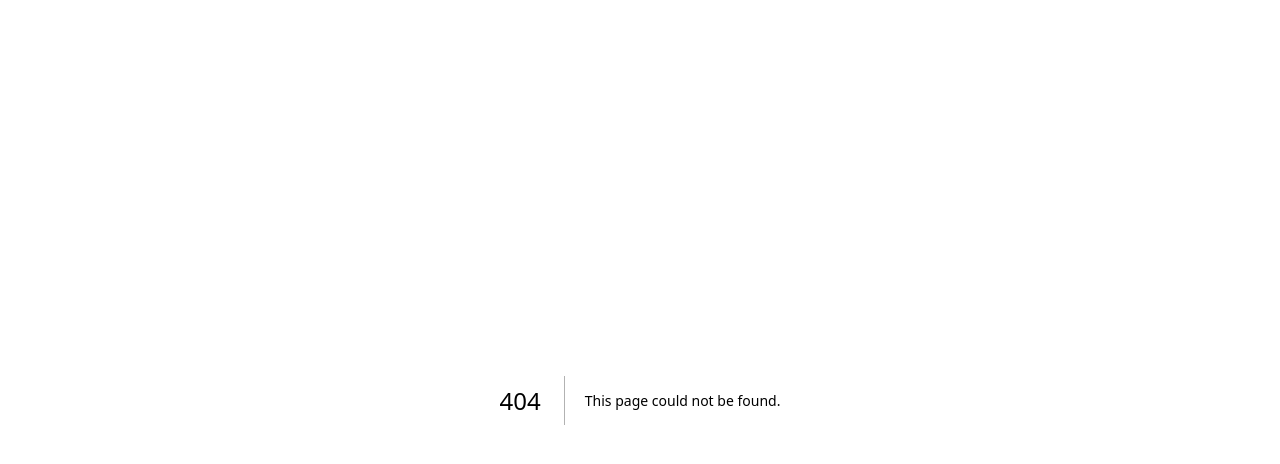
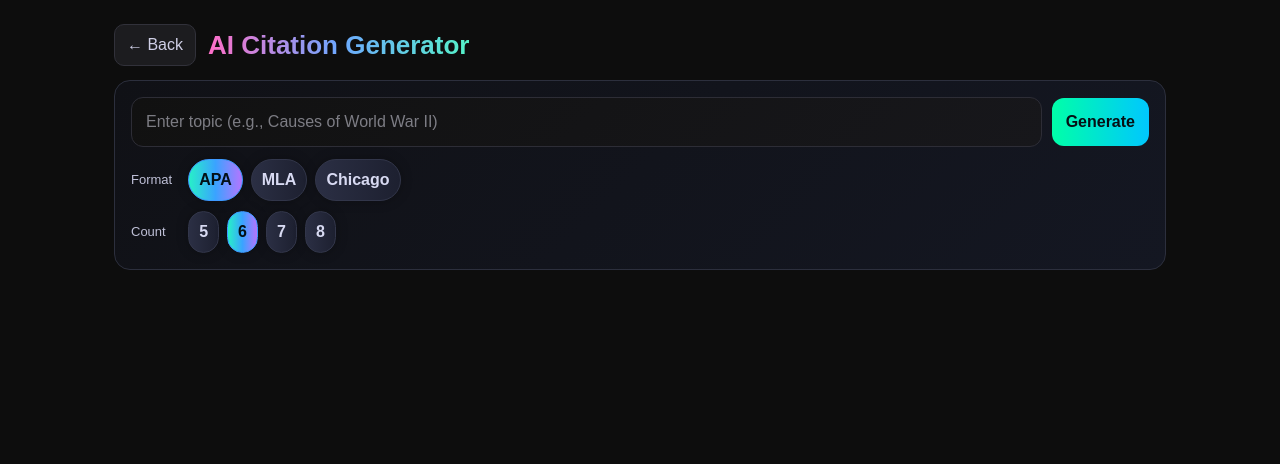
Before and after one commit to hamza07ejaz/MindSpark, a Next.js app: page /citations in a window 1280 px wide. Before the commit this address had no page. Shown: the top 464 px of the page. Built offline with nearby package versions, Linux system fonts and the light colour scheme.

Commit message:
Added AI Citation Generator page with APA, MLA, and Chicago formats (includes copy-all and individual copy features)

```diff
--- /dev/null
+++ b/app/citations/page.tsx
@@ -0,0 +1,290 @@
+"use client";
+import { useMemo, useRef, useState, useEffect } from "react";
+
+type StyleType = "APA" | "MLA" | "Chicago";
+type Citation = { text: string };
+
+export default function CitationsPage() {
+  const [topic, setTopic] = useState("");
+  const [style, setStyle] = useState<StyleType>("APA");
+  const [count, setCount] = useState<number>(6); // default within 5–8
+  const [loading, setLoading] = useState(false);
+  const [citations, setCitations] = useState<Citation[]>([]);
+  const [copiedOne, setCopiedOne] = useState<number | null>(null);
+  const [copiedAll, setCopiedAll] = useState(false);
+
+  const steps = useMemo(
+    () => [
+      "Scanning sources…",
+      "Formatting entries…",
+      "Checking punctuation…",
+      "Polishing capitalization…",
+      "Finalizing references…",
+    ],
+    []
+  );
+  const [step, setStep] = useState(0);
+
+  useEffect(() => {
+    if (!loading) return;
+    setStep(0);
+    const id = setInterval(() => {
+      setStep((s) => (s + 1 < steps.length ? s + 1 : s));
+    }, 900);
+    return () => clearInterval(id);
+  }, [loading, steps.length]);
+
+  const progress = Math.round(((step + 1) / steps.length) * 100);
+
+  async function generate() {
+    if (!topic.trim()) return;
+    setLoading(true);
+    setCitations([]);
+    try {
+      const res = await fetch("/api/generate-citations", {
+        method: "POST",
+        headers: { "Content-Type": "application/json" },
+        body: JSON.stringify({ topic, style, count }),
+      });
+      const data = await res.json();
+      if (Array.isArray(data.citations)) {
+        setCitations(
+          data.citations
+            .map((c: any) => ({ text: String(c.text || "").trim() }))
+            .filter((c: Citation) => c.text.length > 0)
+            .slice(0, 8)
+        );
+      } else {
+        setCitations([]);
+      }
+    } catch (e) {
+      console.error(e);
+      setCitations([]);
+    } finally {
+      setLoading(false);
+    }
+  }
+
+  function copyOne(idx: number) {
+    const t = citations[idx]?.text || "";
+    if (!t) return;
+    navigator.clipboard.writeText(t).then(() => {
+      setCopiedOne(idx);
+      setTimeout(() => setCopiedOne(null), 1500);
+    });
+  }
+
+  function copyAll() {
+    const all = citations.map((c) => c.text).join("\n\n");
+    if (!all.trim()) return;
+    navigator.clipboard.writeText(all).then(() => {
+      setCopiedAll(true);
+      setTimeout(() => setCopiedAll(false), 1500);
+    });
+  }
+
+  return (
+    <div style={page}>
+      <div style={container}>
+        <div style={header}>
+          <button onClick={() => (window.location.href = "/")} style={backBtn}>← Back</button>
+          <h1 style={title}>AI Citation Generator</h1>
+        </div>
+
+        <div style={card}>
+          <div style={row}>
+            <input
+              value={topic}
+              onChange={(e) => setTopic(e.target.value)}
+              placeholder="Enter topic (e.g., Causes of World War II)"
+              style={input}
+            />
+            <button onClick={generate} disabled={loading} style={primaryBtn}>
+              {loading ? "Generating…" : "Generate"}
+            </button>
+          </div>
+
+          <div style={rowWrap}>
+            <div style={miniLabel}>Format</div>
+            <div style={pillRow}>
+              <button
+                onClick={() => setStyle("APA")}
+                style={{ ...pillBtn, ...(style === "APA" ? pillActive : {}) }}
+              >
+                APA
+              </button>
+              <button
+                onClick={() => setStyle("MLA")}
+                style={{ ...pillBtn, ...(style === "MLA" ? pillActive : {}) }}
+              >
+                MLA
+              </button>
+              <button
+                onClick={() => setStyle("Chicago")}
+                style={{ ...pillBtn, ...(style === "Chicago" ? pillActive : {}) }}
+              >
+                Chicago
+              </button>
+            </div>
+
+            <div style={miniLabel}>Count</div>
+            <div style={pillRow}>
+              {[5, 6, 7, 8].map((n) => (
+                <button
+                  key={n}
+                  onClick={() => setCount(n)}
+                  style={{ ...pillBtn, ...(count === n ? pillActive : {}) }}
+                >
+                  {n}
+                </button>
+              ))}
+            </div>
+          </div>
+        </div>
+
+        {loading && (
+          <div style={loaderCard}>
+            <div style={loaderGlow} />
+            <div style={loaderStep}>{steps[step]}</div>
+            <div style={progressOuter}>
+              <div style={{ ...progressInner, width: `${progress}%` }} />
+            </div>
+            <div style={hint}>Please wait while we craft {count} {style} citations…</div>
+          </div>
+        )}
+
+        {!loading && citations.length > 0 && (
+          <>
+            <div style={list}>
+              {citations.map((c, i) => (
+                <div key={i} style={item}>
+                  <div style={indexBadge}>{i + 1}</div>
+                  <div style={citeText}>{c.text}</div>
+                  <button onClick={() => copyOne(i)} style={copyBtn}>
+                    {copiedOne === i ? "Copied" : "Copy"}
+                  </button>
+                </div>
+              ))}
+            </div>
+
+            <div style={footerRow}>
+              <button onClick={copyAll} style={copyAllBtn}>
+                {copiedAll ? "All Copied" : "Copy All Citations"}
+              </button>
+            </div>
+          </>
+        )}
+      </div>
+      <style>{`html,body{background:#0d0d0d}`}</style>
+    </div>
+  );
+}
+
+/* === styles (matching your theme) === */
+const page: React.CSSProperties = { minHeight: "100vh", background: "#0d0d0d", color: "#fff" };
+const container: React.CSSProperties = { maxWidth: 1100, margin: "0 auto", padding: 24 };
+const header: React.CSSProperties = { display: "flex", alignItems: "center", gap: 12, marginBottom: 14 };
+const backBtn: React.CSSProperties = {
+  background: "#1c1c1f", border: "1px solid #31313a", color: "#cfcfe6",
+  padding: "8px 12px", borderRadius: 10, cursor: "pointer",
+};
+const title: React.CSSProperties = {
+  fontSize: 26, fontWeight: 800,
+  background: "linear-gradient(90deg,#ff6ec7,#6ea8ff,#55f2c8)",
+  WebkitBackgroundClip: "text", color: "transparent", margin: 0,
+};
+
+const card: React.CSSProperties = {
+  background: "linear-gradient(135deg,#101116,#141722)",
+  border: "1px solid #2c2f3d",
+  borderRadius: 16,
+  padding: 16,
+  marginTop: 8,
+};
+const row: React.CSSProperties = { display: "flex", gap: 10, alignItems: "center", marginBottom: 12 };
+const rowWrap: React.CSSProperties = {
+  display: "grid",
+  gridTemplateColumns: "auto 1fr",
+  gap: 10,
+  alignItems: "center",
+};
+const miniLabel: React.CSSProperties = { color: "#bfc0d7", fontSize: 13, marginRight: 6 };
+const pillRow: React.CSSProperties = { display: "flex", gap: 8, flexWrap: "wrap" };
+
+const input: React.CSSProperties = {
+  flex: 1,
+  minWidth: 260,
+  background: "linear-gradient(135deg,#111,#17171b)",
+  border: "1px solid #2d2d36",
+  color: "#e8e8f5",
+  padding: "12px 14px",
+  borderRadius: 12,
+  outline: "none",
+};
+const primaryBtn: React.CSSProperties = {
+  background: "linear-gradient(90deg,#00ffa8,#00c7ff)", color: "#061014", fontWeight: 800,
+  padding: "12px 14px", border: "none", borderRadius: 12, cursor: "pointer",
+};
+
+const pillBtn: React.CSSProperties = {
+  background: "linear-gradient(90deg,#2b2f44,#1d2030)",
+  border: "1px solid #32364a",
+  color: "#d8daf2",
+  padding: "8px 10px",
+  borderRadius: 999,
+  cursor: "pointer",
+  fontWeight: 700,
+  boxShadow: "0 0 12px rgba(0,0,0,0.25)",
+};
+const pillActive: React.CSSProperties = {
+  background: "linear-gradient(90deg,#27f0c8,#3aa3ff,#b575ff)",
+  color: "#031016",
+  border: "1px solid #3d99ff",
+};
+
+const loaderCard: React.CSSProperties = {
+  width: "100%", maxWidth: 640, margin: "26px auto 0",
+  background: "linear-gradient(135deg,#111,#171822)",
+  border: "1px solid #2a2d3a",
+  borderRadius: 18,
+  padding: 20,
+  position: "relative",
+  overflow: "hidden",
+  boxShadow: "0 12px 40px rgba(0,0,0,0.45)",
+};
+const loaderGlow: React.CSSProperties = {
+  position: "absolute", inset: 0,
+  background: "radial-gradient(600px 80px at 10% -10%,rgba(118,130,255,0.25),transparent), radial-gradient(600px 80px at 90% 120%,rgba(255,110,199,0.22),transparent)",
+};
+const loaderStep: React.CSSProperties = { fontSize: 18, fontWeight: 700, marginBottom: 12, position: "relative" };
+const progressOuter: React.CSSProperties = { height: 10, background: "#20212a", borderRadius: 999, overflow: "hidden", border: "1px solid #2f3140" };
+const progressInner: React.CSSProperties = { height: "100%", background: "linear-gradient(90deg,#27f0c8,#3aa3ff,#b575ff)", transition: "width 600ms ease" };
+const hint: React.CSSProperties = { marginTop: 10, color: "#a8a8c2", fontSize: 13 };
+
+const list: React.CSSProperties = { display: "flex", flexDirection: "column", gap: 10, marginTop: 18 };
+const item: React.CSSProperties = {
+  display: "grid",
+  gridTemplateColumns: "40px 1fr auto",
+  alignItems: "center",
+  gap: 10,
+  background: "linear-gradient(135deg,#101116,#141722)",
+  border: "1px solid #2c2f3d",
+  borderRadius: 12,
+  padding: "12px 14px",
+};
+const indexBadge: React.CSSProperties = {
+  width: 32, height: 32, borderRadius: 8, display: "grid", placeItems: "center",
+  background: "#1b1b1f", border: "1px solid #2e3040", color: "#cfd0e6", fontWeight: 800,
+};
+const citeText: React.CSSProperties = { color: "#eef0ff", fontSize: 15, lineHeight: 1.4 };
+const copyBtn: React.CSSProperties = {
+  background: "#1b1b1f", border: "1px solid #2f2f38", color: "#d6d6e9",
+  padding: "8px 10px", borderRadius: 10, cursor: "pointer",
+};
+
+const footerRow: React.CSSProperties = { display: "flex", justifyContent: "flex-end", marginTop: 12 };
+const copyAllBtn: React.CSSProperties = {
+  background: "linear-gradient(90deg,#27f0c8,#3aa3ff,#b575ff)",
+  color: "#051218", fontWeight: 900,
+  padding: "12px 16px", border: "none", borderRadius: 12, cursor: "pointer",
+};
```
